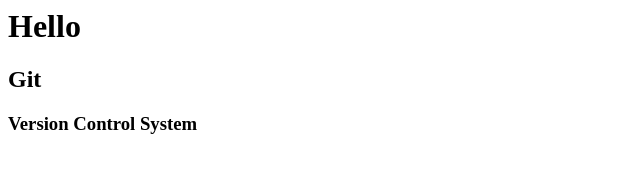
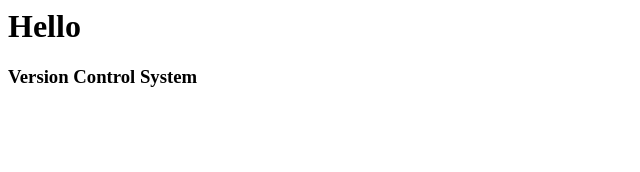
Before and after one commit to PSTLTK/Ecommerce, a plain HTML site: page index.html in a window 1280 px wide. Shown: the whole page, without its empty margins (0-640 px from the left). Drawn offline with Linux system fonts and the light colour scheme.

Commit message:
secondcommit

```diff
--- a/index.html
+++ b/index.html
@@ -6,7 +6,7 @@
 		<body>
 
 		       <h1>Hello</h1>
-			   <h2>Git</h2>
+
 			   <h3>Version Control System</h3>
 
 		</body>
```
